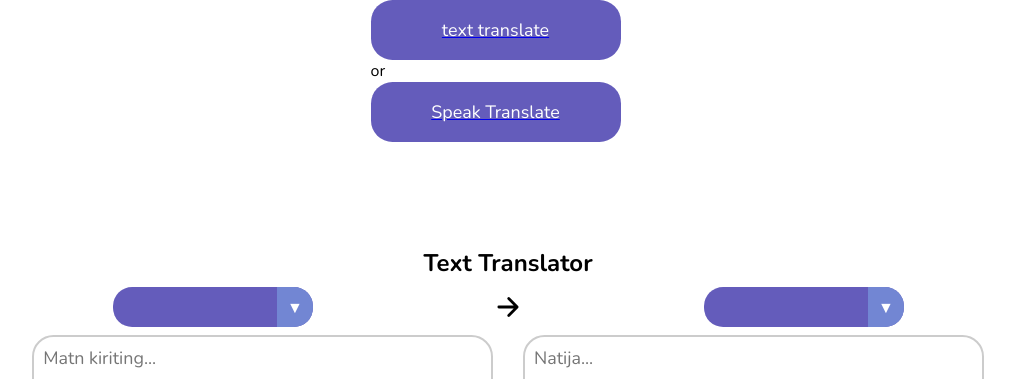
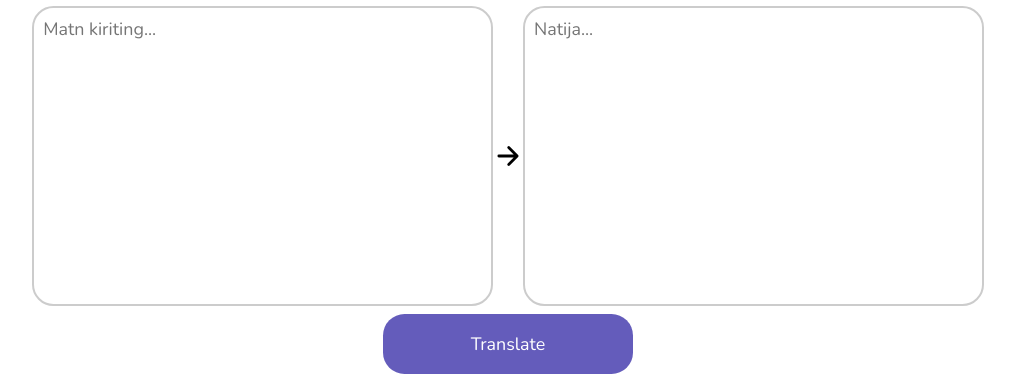
Before and after one commit to jaloliddin1006/real-time-translator, a Django app: page / in a window 1280 px wide. Shown: the top 379 px of the page, without its empty margins (132-1147 px from the left). Run offline with Django 5.2, Linux system fonts and the light colour scheme; data that the repository does not hold is empty.

Commit message:
update some

```diff
--- a/home/templates/home.html
+++ b/home/templates/home.html
@@ -22,7 +22,7 @@
     <div class="navbar">
       <div class="row">
           <div class="logo">
-              <a href="{% url 'home' %}"><button  class="submit wk-rp">text translate </button></a>
+              <a href="{% url 'home' %}"><button  class="submit wk-rp">Text Translate </button></a>
               <p>or</p>
               <a href="{% url 'speak-translate' %}"><button  class="submit wk-rp">Speak Translate </button></a>
 
--- a/home/templates/text-translate.html
+++ b/home/templates/text-translate.html
@@ -37,7 +37,7 @@
     <input id="csrf" type="hidden" name="csrfmiddlewaretoken" value='{{ csrf_token }}'>
     <div class="row">
         <button class="submit wk-rp" id='sumbit-tels' type="submit">
-            <p>Translate222</p>
+            <p>Translate</p>
             <svg
                 xmlns="http://www.w3.org/2000/svg"
                 xmlns:xlink="http://www.w3.org/1999/xlink"
@@ -52,7 +52,8 @@
                 stroke="#FFFFFF"
                 stroke-width="8"
                 stroke-dasharray="42.76482137044271 42.76482137044271"
-                d="M24.3 30C11.4 30 5 43.3 5 50s6.4 20 19.3 20c19.3 0 32.1-40 51.4-40 C88.6 30 95 43.3 95 50s-6.4 20-19.3 20C56.4 70 43.6 30 24.3 30z"
+                d="M24.3 30C11.4 30 5 43.3 5 50s6.4 20 19.3 20c19.3 0 32.1-40 51.4-40 C88.6 30
+                                       95 43.3 95 50s-6.4 20-19.3 20C56.4 70 43.6 30 24.3 30z"
                 stroke-linecap="round"
                 style="transform: scale(0.8); transform-origin: 50px 50px"
                 >
@@ -68,5 +69,7 @@
         </button>
     </div>
 </div>
-
+<div class="container">
+  <iframe src="https://lms.tuit.uz/" style="width: 1200px; max-width: 100%; height: 650px" allow="fullscreen" title="Development of Machine Translation Systems"></iframe>
+</div>
 {% endblock %}
--- a/home/urls.py
+++ b/home/urls.py
@@ -2,11 +2,9 @@ from django.urls import path
 from home import views
 
 urlpatterns = [
-    # path('', views.HomePageView.as_view(), name='home'),
     path('', views.home, name='home'),
+    path('translate/', views.translate, name='translate'),
     path('speak-translate/', views.speak_translate, name='speak-translate'),
-    # path('translate/', views.TextTranslateView.as_view(), name='translate'),
-    path('translate/', views.translate, name='translate'),
     path('speak-translate/save-voice/', views.save_voice, name='save_voice'),
 
 
--- a/home/views.py
+++ b/home/views.py
@@ -1,15 +1,14 @@
-import json
-from django.shortcuts import render, redirect
+from django.shortcuts import render
 from rest_framework.decorators import api_view
 from rest_framework.response import Response
 from rest_framework import status
 from django.http import JsonResponse
-# import translators as ts
 from googletrans import Translator
 
 from home.utilits import audio_file_to_text
 from .models import UsedLanguages
-from django.views.generic.base import TemplateView
+from .models import Voice
+from translator import settings
 
 
 def home(request, *args, **kwargs):
@@ -24,29 +23,6 @@ def speak_translate(request, *args, **kwargs):
         "languages": UsedLanguages.objects.all()
     }
     return render(request, 'speak-translate.html', context)
-# class HomePageView(TemplateView):
-#     template_name = 'home.html'
-
-#     def get_context_data(self, **kwargs):
-#         context = super().get_context_data(**kwargs)
-#         print(self.request.GET.get('page'))
-#         page = self.request.GET.get('page')
-#         if page:
-#             context['page'] = page
-#         else:
-#             context['page'] = 'text-translate'
-#         context['languages'] = UsedLanguages.objects.all()
-#         return context
-
-
-# @api_view(['POST'])
-# # @csrf_exempt
-# def speak_translate(request):
-#     wavfile=request.FILES['wavfile']
-#     #logic of your wav file what you want to do
-#     return JsonResponse(status=200,data={'success':'success'},safe=False)
-
-
 
 
 ### with googletrans
@@ -60,10 +36,6 @@ def translate(request):
         from_language = request.POST.get('from')
         to_language = request.POST.get('to')
 
-        # print(f"Input: {input_text}")
-        # print(f"From: {from_language}")
-        # print(f"To: {to_language}")
-
         if input_text == '':
             content = {'error': 'Empty input!'}
             return Response(content, status=status.HTTP_400_BAD_REQUEST)
@@ -71,9 +43,7 @@ def translate(request):
             try:
                 translation = translator.translate(text=input_text, src=from_language, dest=to_language)
                 # print(f"Translated Word: {translation.text}")
-                content = {
-                    "output": translation.text}
-
+                content = {"output": translation.text }
                 return Response(content, status=status.HTTP_200_OK)
             except Exception as e:
                 content = {'error': f'Unexpected error! {e}'}
@@ -81,61 +51,19 @@ def translate(request):
     return JsonResponse({'error': 'Unexpected error!'})
 
 
-from .forms import VoiceForm
-from .models import Voice
-import soundfile
 
 @api_view(['POST'])
 def save_voice(request):
     from_lang = request.POST.get('language')
     to_lang = request.POST.get('tolanguage')
     audio_file = request.FILES.get('audio_file')
-    print(from_lang)
-    print(to_lang)
-    print(audio_file)
-    # print(request.FILES)
 
     if from_lang and audio_file and to_lang:
-        # Assuming you already have a Voice model instance
         voice_instance = Voice(audio_file=audio_file)
         voice_instance.save()
-        file = "/home/ProLinux/Documents/GitHub/real-time-translator" + voice_instance.audio_file.url
-        print(file)
+        file = str(settings.BASE_DIR) + voice_instance.audio_file.url
         text = audio_file_to_text(file, from_lang, to_lang)
 
         return JsonResponse({'success': f'Audio saved successfully: ', 'output': text.text})
 
     return JsonResponse({'error': 'Invalid request'})
-
-    # return render(request, 'save_voice.html', {'form': form})
-
-
-
-
-# from speech_recognition import Recognizer, Microphone, AudioFile
-# import base64
-# from .models import AudioModel
-# r = Recognizer()
-# mic = Microphone()
-
-# def TTSHome(request):
-#     # return render(request, 'tts.html')
-#     if request.ajax:
-#         print(request.POST.get('datas'))
-#         print(request.FILES.get('datas'))
-
-#         return JsonResponse({'success': 'Audio saved successfully'})
-
-#     if request.POST:
-#         file = request.FILES.get('file')
-#         lang = request.POST.get('lang')
-#         dlang = request.POST.get('dlang')
-
-#         audio_obj = AudioModel()
-#         audio_obj.audioname = "test1"
-#         audio_obj.audio = file
-#         audio_obj.save()
-#         print("file saved successfully")
-
-
-#     return JsonResponse({'error': 'Invalid request'})
--- a/translator/urls.py
+++ b/translator/urls.py
@@ -1,7 +1,12 @@
 from django.contrib import admin
 from django.urls import path, include
+from django.conf import settings
+from django.conf.urls.static import static
 
 urlpatterns = [
     path('admin/', admin.site.urls),
     path('', include('home.urls'))
 ]
+if settings.DEBUG:
+    # urlpatterns += static(settings.MEDIA_URL, document_root=settings.MEDIA_ROOT)
+    urlpatterns += static(settings.STATIC_URL, document_root=settings.STATIC_ROOT)
```
Also changed, not shown: home/templates/speak-translate.html (+5 -2 lines), home/templates/main.js (deleted).
